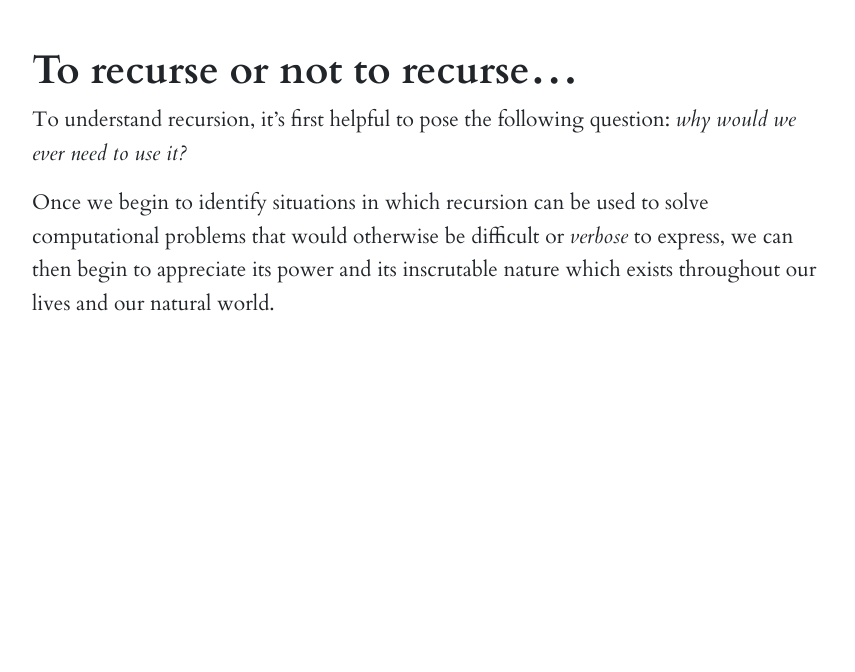
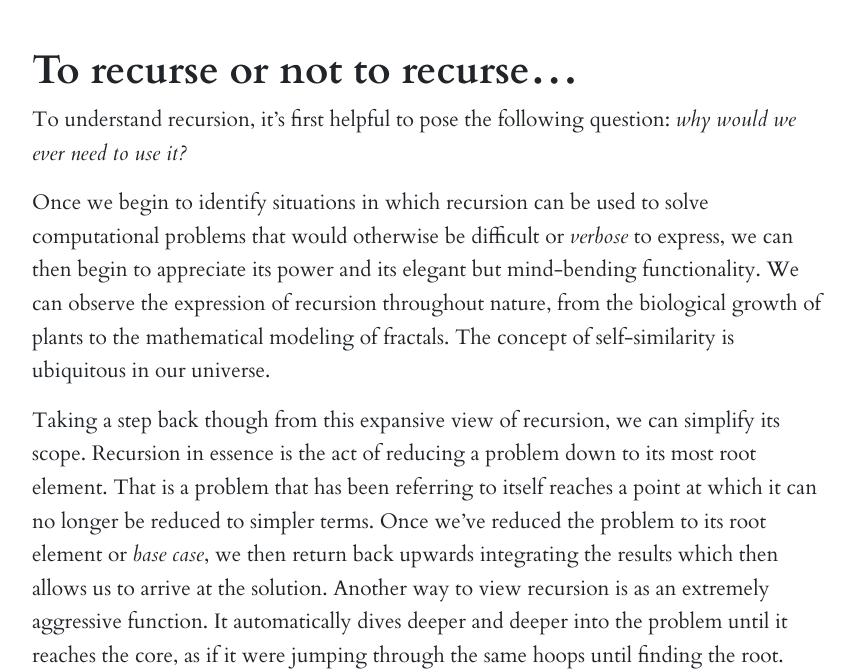
Before and after one commit to aaronzomback/design-portfolio, a Jekyll site: the page built from _posts/2021-04-30-what-is-recursion?.markdown, in a window 1280 px wide and 1343 px high. Shown: the part 671-1343 px from the top of the window, without its empty margins (158-1013 px from the left). Built offline with Jekyll 4.4.1, drawn with Linux system fonts in a browser that asks for light colours; nearby versions of some CDN libraries.

Commit message:
Updated What Is Recursion?

```diff
--- a/_posts/2021-04-30-what-is-recursion?.markdown
+++ b/_posts/2021-04-30-what-is-recursion?.markdown
@@ -10,4 +10,6 @@ excerpt: Testing
 
 To understand recursion, it's first helpful to pose the following question: *why would we ever need to use it?*
 
-Once we begin to identify situations in which recursion can be used to solve computational problems that would otherwise be difficult or *verbose* to express, we can then begin to appreciate its power and its inscrutable nature which exists throughout our lives and our natural world.
+Once we begin to identify situations in which recursion can be used to solve computational problems that would otherwise be difficult or *verbose* to express, we can then begin to appreciate its power and its elegant but mind-bending functionality. We can observe the expression of recursion throughout nature, from the biological growth of plants to the mathematical modeling of fractals. The concept of self-similarity is ubiquitous in our universe.
+
+Taking a step back though from this expansive view of recursion, we can simplify its scope. Recursion in essence is the act of reducing a problem down to its most root element. That is a problem that has been referring to itself reaches a point at which it can no longer be reduced to simpler terms. Once we've reduced the problem to its root element or *base case*, we then return back upwards integrating the results which then allows us to arrive at the solution. Another way to view recursion is as an extremely aggressive function. It automatically dives deeper and deeper into the problem until it reaches the core, as if it were jumping through the same hoops until finding the root.
```
